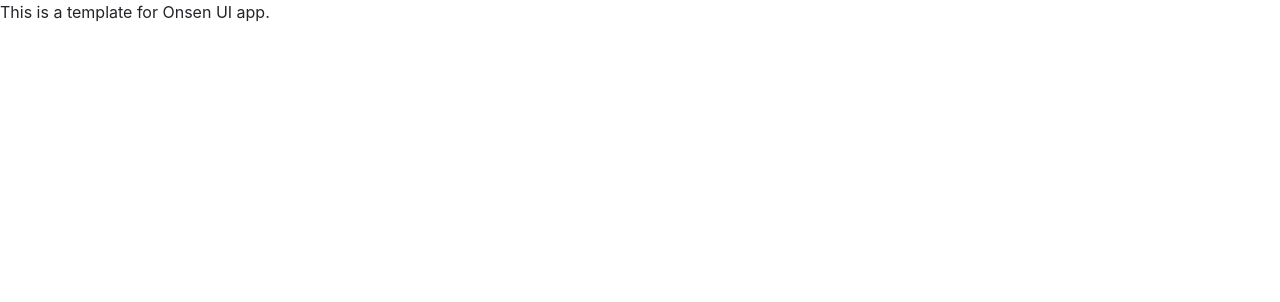
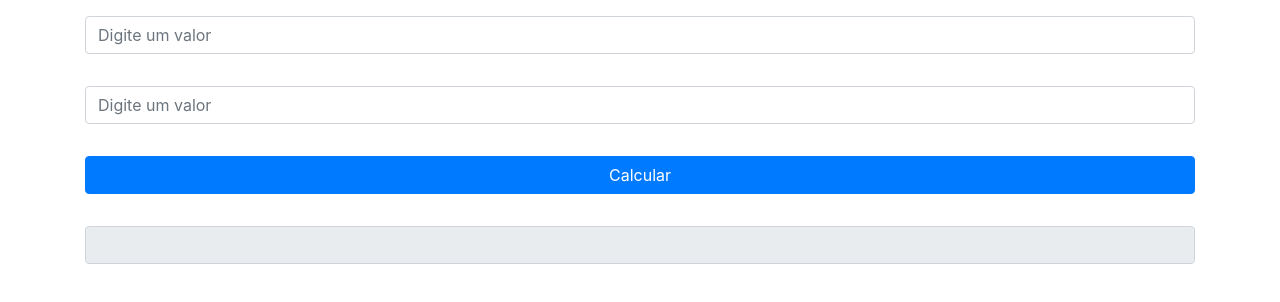
Before and after one commit to luizacostab/First, a website: page www/index.html in a window 1280 px wide. Drawn offline with Linux system fonts and the light colour scheme; files that its build step writes are made by us from their sources.

Commit message:
Aula 09/03Criando ação de calcular

```diff
--- /dev/null
+++ b/www/components/calculo.js
@@ -0,0 +1,8 @@
+// This is a JavaScript file
+//essa função anonima só funciona num moneto específico. Não precisa ser chamada
+$(document).on("click","#calcular",function(){
+    var valor1 = $("#n1").val();
+    var valor2 = $("#n2").val();
+    var result = parseFloat(valor1) + parseFloat(valor2);
+    $("#result").val(result);
+});
--- a/www/index.html
+++ b/www/index.html
@@ -6,15 +6,45 @@
   <meta http-equiv="Content-Security-Policy" content="default-src * data: gap: https://ssl.gstatic.com; style-src * 'unsafe-inline'; script-src * 'unsafe-inline' 'unsafe-eval'">
   <script src="components/loader.js"></script>
   <script src="lib/jquery.js"></script>
+  <script src="components/calculo.js"></script>
+
 
   <link rel="stylesheet" href="components/loader.css">
   <link rel="stylesheet" href="lib/style.css">
   <link rel="stylesheet" href="lib/css/bootstrap.min.css">
-  <script>
 
-  </script>
 </head>
+
 <body>
-  This is a template for Onsen UI app.
+  <div class="container">
+    <div class="row mt-3">
+      <div class="col-sm">
+          <div class="form-group">
+            <input name="1"type="text" class="form-control" id="n1" placeholder="Digite um valor">
+          </div>
+      </div>
+    </div>
+    <div class="row mt-3">
+      <div class="col-sm">
+          <div class="form-group">
+            <input name="2"type="text" class="form-control" id="n2" placeholder="Digite um valor">
+          </div>
+      </div>
+    </div>
+    <div class="row mt-3">
+      <div class="col-sm">
+          <div class="form-group">
+            <button type="button" id="calcular" class="btn btn-primary btn-block">Calcular</button>
+          </div>
+      </div>
+    </div>
+    <div class="row mt-3">
+      <div class="col-sm">
+          <div class="form-group">
+            <input name="resultado" id="result" class="form-control" type="text" readonly>
+          </div>
+      </div>
+    </div>
+  </div>
 </body>
 </html>
```
